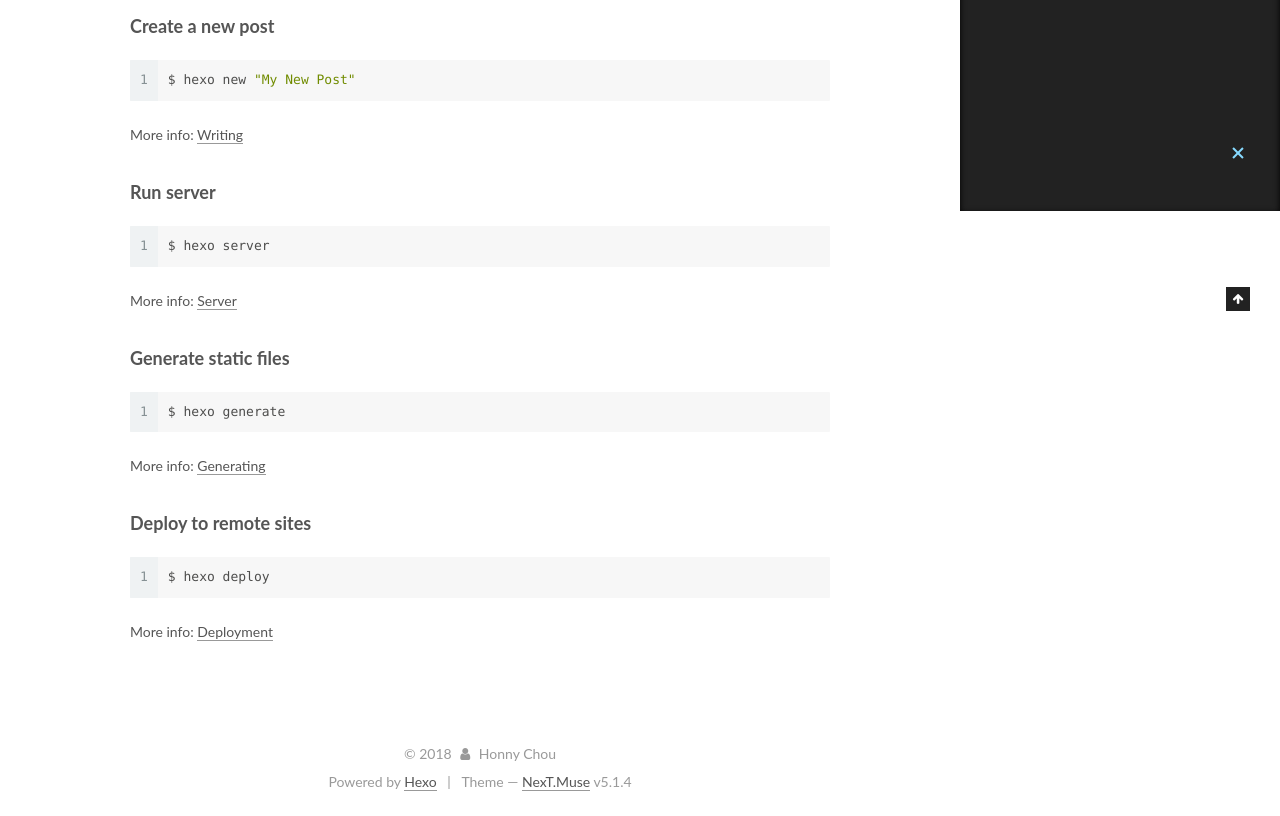
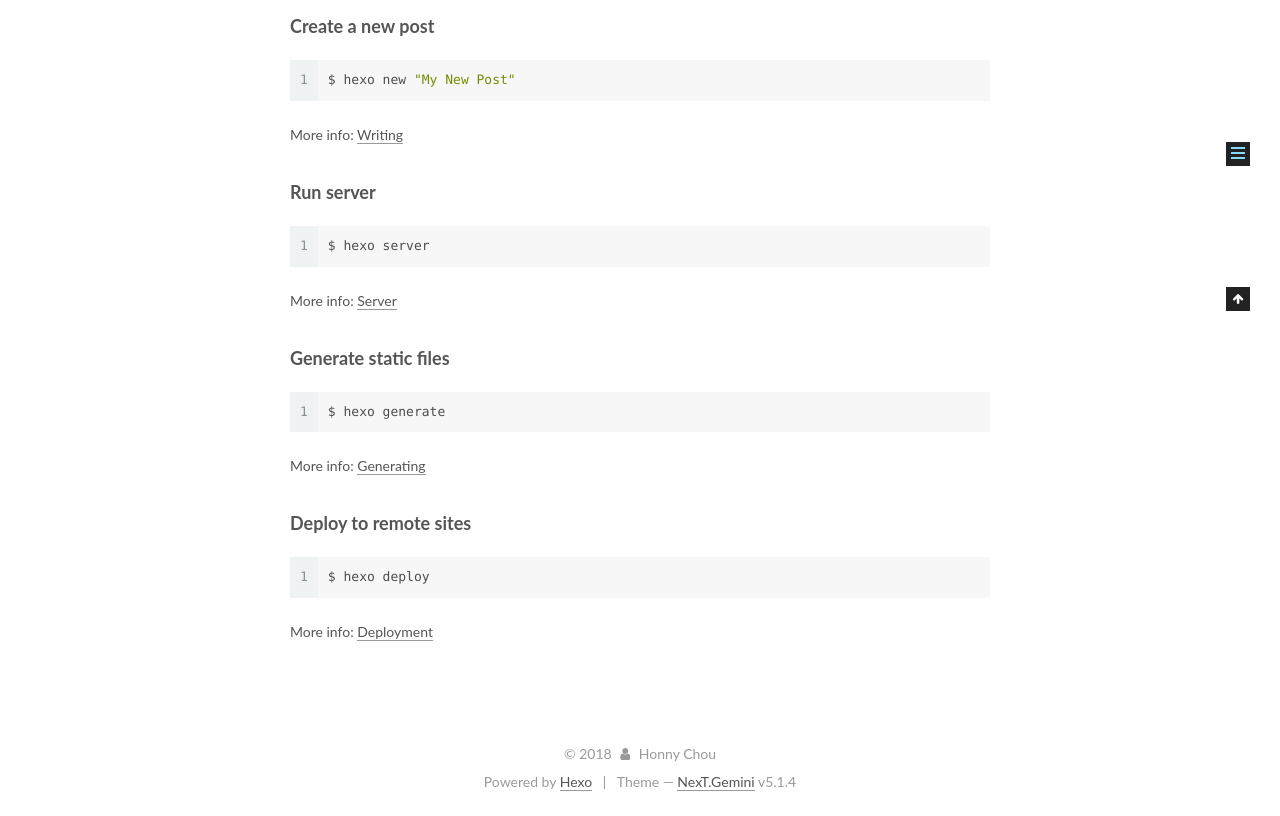
Before and after one commit to CaiRugou/cairugou.github.io, a plain HTML site: page 2018/04/15/hello-world/index.html in a window 1280 px wide. Shown: the part 589-1405 px from the top of the page. Drawn offline with Linux system fonts and the light colour scheme.

Commit message:
Site updated: 2018-04-15 16:55:39

```diff
--- a/2018/04/15/hello-world/index.html
+++ b/2018/04/15/hello-world/index.html
@@ -5,7 +5,7 @@
 
 
 
-<html class="theme-next muse use-motion" lang="">
+<html class="theme-next gemini use-motion" lang="">
 <head>
   <meta charset="UTF-8"/>
 <meta http-equiv="X-UA-Compatible" content="IE=edge" />
@@ -97,7 +97,7 @@
   var NexT = window.NexT || {};
   var CONFIG = {
     root: '/',
-    scheme: 'Muse',
+    scheme: 'Gemini',
     version: '5.1.4',
     sidebar: {"position":"left","display":"post","offset":12,"b2t":false,"scrollpercent":false,"onmobile":false},
     fancybox: true,
@@ -476,7 +476,7 @@
 
 
 
-  <div class="theme-info">Theme &mdash; <a class="theme-link" target="_blank" href="https://github.com/iissnan/hexo-theme-next">NexT.Muse</a> v5.1.4</div>
+  <div class="theme-info">Theme &mdash; <a class="theme-link" target="_blank" href="https://github.com/iissnan/hexo-theme-next">NexT.Gemini</a> v5.1.4</div>
 
 
 
@@ -577,6 +577,13 @@
 
 
 
+  <script type="text/javascript" src="/js/src/affix.js?v=5.1.4"></script>
+
+  <script type="text/javascript" src="/js/src/schemes/pisces.js?v=5.1.4"></script>
+
+
+
+
   <script type="text/javascript" src="/js/src/scrollspy.js?v=5.1.4"></script>
 <script type="text/javascript" src="/js/src/post-details.js?v=5.1.4"></script>
 
```
Also changed, not shown: archives/2018/04/index.html (+10 -3 lines), archives/2018/index.html (+10 -3 lines), archives/index.html (+10 -3 lines), index.html (+10 -3 lines).
